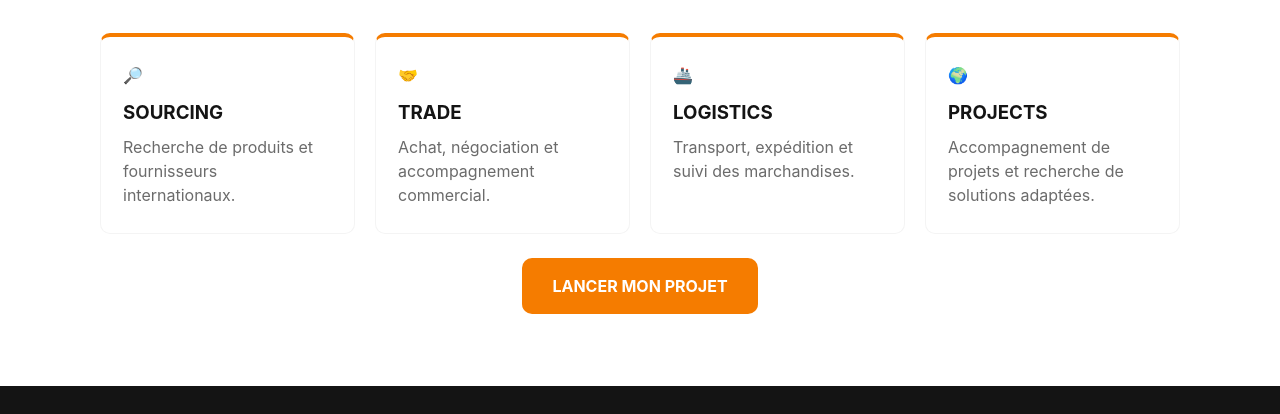
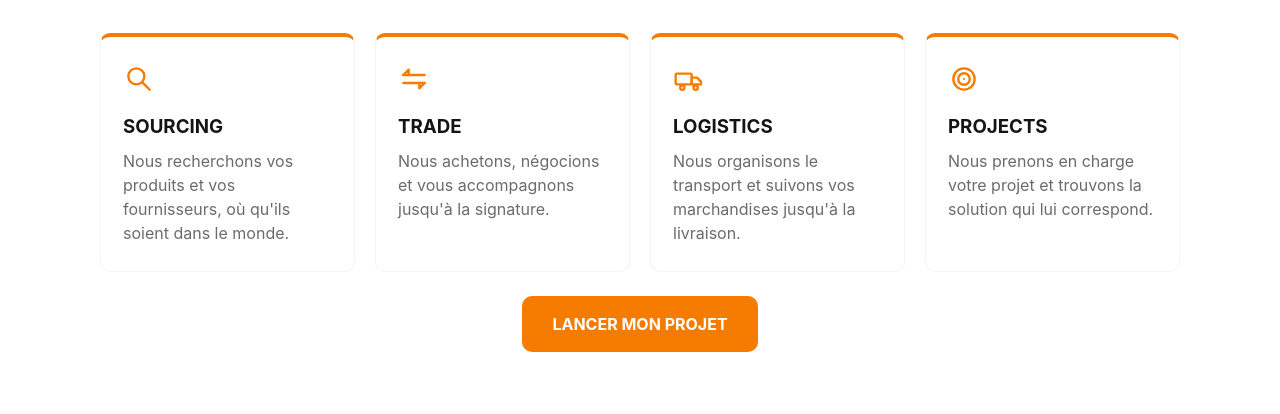
Before and after one commit to realpikiss/Cowan, a plain HTML site: page services.html in a window 1280 px wide. Shown: the part 201-615 px from the top of the page. Drawn offline with Linux system fonts and the light colour scheme.

Commit message:
feat: redesign services page with icon system, revised copy
- Add SVG icon sprite with 4 service icons (sourcing, trade, logistics, projects)
- Replace emoji icons with semantic SVG symbols
- Align service copy with index.html for consistency
- Preserve DOM contract (nav IDs, whatsapp-link classes/data-message)

Co-Authored-By: Claude Sonnet 5 <noreply@anthropic.com>

```diff
--- a/services.html
+++ b/services.html
@@ -8,6 +8,12 @@
 <link rel="stylesheet" href="css/style.css">
 </head>
 <body>
+<svg style="display:none" aria-hidden="true">
+  <symbol id="icon-sourcing" viewBox="0 0 24 24"><circle cx="10" cy="10" r="6"/><line x1="14.5" y1="14.5" x2="20" y2="20"/></symbol>
+  <symbol id="icon-trade" viewBox="0 0 24 24"><polyline points="4,9 8,5 8,9"/><line x1="4" y1="9" x2="20" y2="9"/><polyline points="20,15 16,19 16,15"/><line x1="20" y1="15" x2="4" y2="15"/></symbol>
+  <symbol id="icon-logistics" viewBox="0 0 24 24"><rect x="2" y="8" width="12" height="8" rx="1"/><path d="M14 11h4l3 3v2h-7z"/><circle cx="7" cy="18.5" r="1.6"/><circle cx="17" cy="18.5" r="1.6"/></symbol>
+  <symbol id="icon-projects" viewBox="0 0 24 24"><circle cx="12" cy="12" r="8"/><circle cx="12" cy="12" r="4.3"/><circle cx="12" cy="12" r="0.8" fill="currentColor" stroke="none"/></symbol>
+</svg>
 <header class="site-header">
   <div class="container header-inner">
     <a href="index.html" class="logo">OWAN <span>INTER LINK</span></a>
@@ -30,10 +36,10 @@
     <h1 class="section-title">NOS SERVICES</h1>
     <p class="section-lead">Du sourcing à la livraison, OWAN vous accompagne à chaque étape de votre projet international.</p>
     <div class="card-grid card-grid-4">
-      <div class="card"><div class="card-icon">🔎</div><h3>SOURCING</h3><p>Recherche de produits et fournisseurs internationaux.</p></div>
-      <div class="card"><div class="card-icon">🤝</div><h3>TRADE</h3><p>Achat, négociation et accompagnement commercial.</p></div>
-      <div class="card"><div class="card-icon">🚢</div><h3>LOGISTICS</h3><p>Transport, expédition et suivi des marchandises.</p></div>
-      <div class="card"><div class="card-icon">🌍</div><h3>PROJECTS</h3><p>Accompagnement de projets et recherche de solutions adaptées.</p></div>
+      <div class="card"><div class="card-icon"><svg class="icon" aria-hidden="true"><use href="#icon-sourcing"></use></svg></div><h3>SOURCING</h3><p>Nous recherchons vos produits et vos fournisseurs, où qu'ils soient dans le monde.</p></div>
+      <div class="card"><div class="card-icon"><svg class="icon" aria-hidden="true"><use href="#icon-trade"></use></svg></div><h3>TRADE</h3><p>Nous achetons, négocions et vous accompagnons jusqu'à la signature.</p></div>
+      <div class="card"><div class="card-icon"><svg class="icon" aria-hidden="true"><use href="#icon-logistics"></use></svg></div><h3>LOGISTICS</h3><p>Nous organisons le transport et suivons vos marchandises jusqu'à la livraison.</p></div>
+      <div class="card"><div class="card-icon"><svg class="icon" aria-hidden="true"><use href="#icon-projects"></use></svg></div><h3>PROJECTS</h3><p>Nous prenons en charge votre projet et trouvons la solution qui lui correspond.</p></div>
     </div>
     <p class="text-center mt-24">
       <a href="#" class="btn btn-orange whatsapp-link" data-message="Bonjour OWAN, je souhaite en savoir plus sur vos services.">LANCER MON PROJET</a>
```
